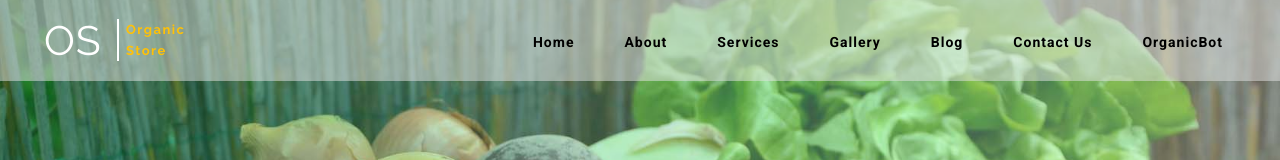
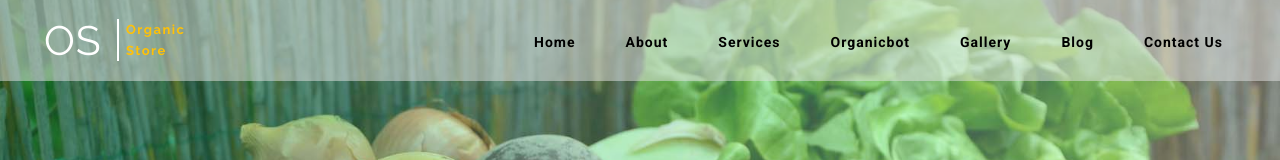
Before and after one commit to kcharanteja/project08, a plain HTML site: page index.html in a window 1280 px wide. Shown: the top 160 px of the page. Drawn offline with Linux system fonts and the light colour scheme.

Commit message:
Update index.html

```diff
--- a/index.html
+++ b/index.html
@@ -70,12 +70,16 @@
               <a href="#">Dropdown <span class="fa fa-angle-down" aria-hidden="true"></span></a>
               <input type="checkbox" id="drop-2">
               <ul>
+                <li><a href="organicbot.html" class="drop-text">organicbot</a></li>
                 <li><a href="gallery.html" class="drop-text">Gallery</a></li>
                 <li><a href="menu.html" class="drop-text">Menu</a></li>
                 <li><a href="recipe.html" class="drop-text">Recipes</a></li>
-                <li><a href="organicbot.html" class="drop-text">organicBot</a></li>
+
               </ul>
             </li>-->
+            <li>
+              <a href="#organicbot">organicbot</a>
+            </li>
             <li>
               <a href="#gallery">Gallery</a>
             </li>
@@ -84,9 +88,6 @@
             </li>
             <li>
               <a href="#contact">Contact Us</a>
-            </li>
-          <li>
-              <a href="#organicbot">organicBot</a>
             </li>
         </ul>
       </nav>
```
